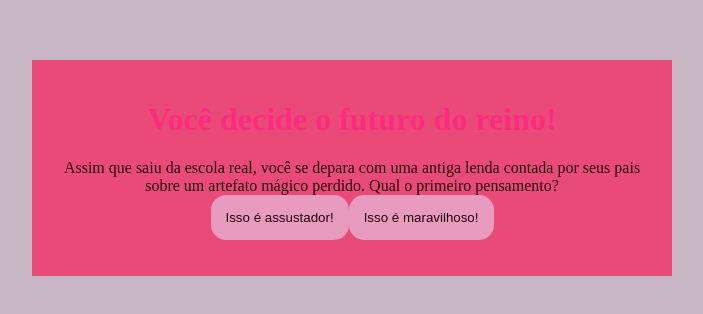
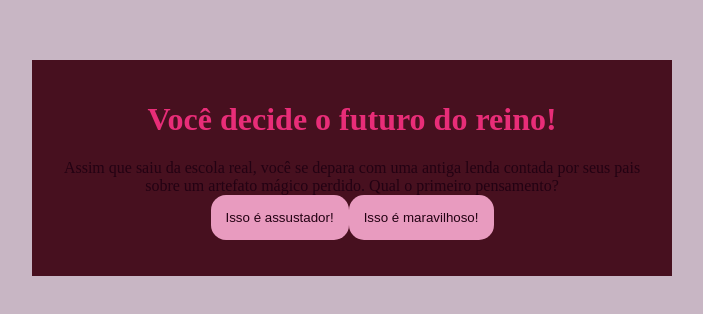
Before and after one commit to 23Marialaurafelix/miss-oIA, a plain HTML site: page index.html in a window 1280 px wide. Shown: the part 240-554 px from the top of the page, without its empty margins (288-991 px from the left). Drawn offline with Linux system fonts and the light colour scheme.

Commit message:
att_final

```diff
--- a/style.css
+++ b/style.css
@@ -1,8 +1,8 @@
 :root{
     --cor-fundo: #c8b6c4 ;
-    --cor-principal: #ea4a77 ;
+    --cor-principal: #47101f ;
     --cor-secundaria: #e89bbf;
-    --cor-destaque: #fd2b7f;
+    --cor-destaque: #e82d78;
     --cor-texto: #230213;
 
 }
```
